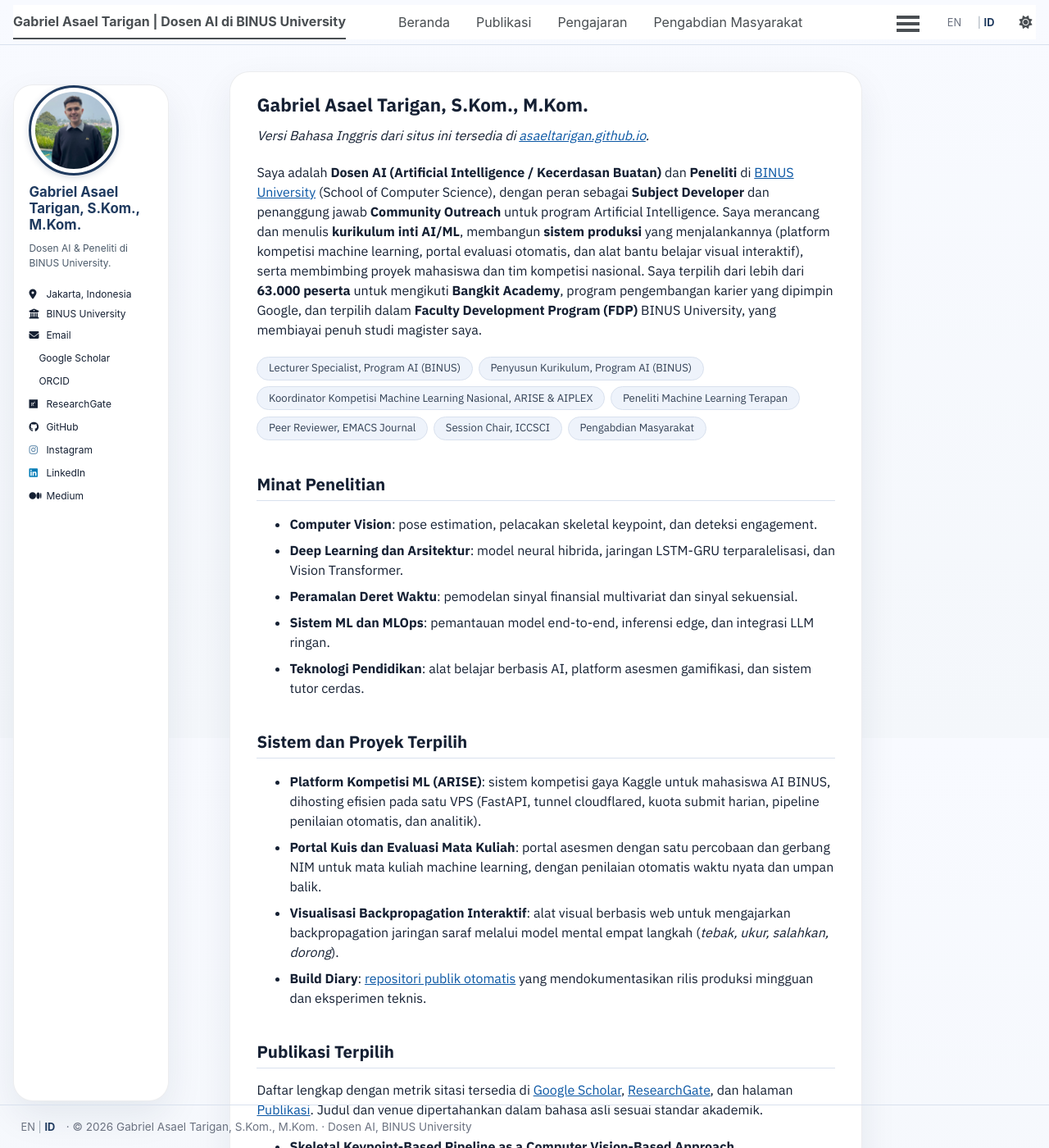
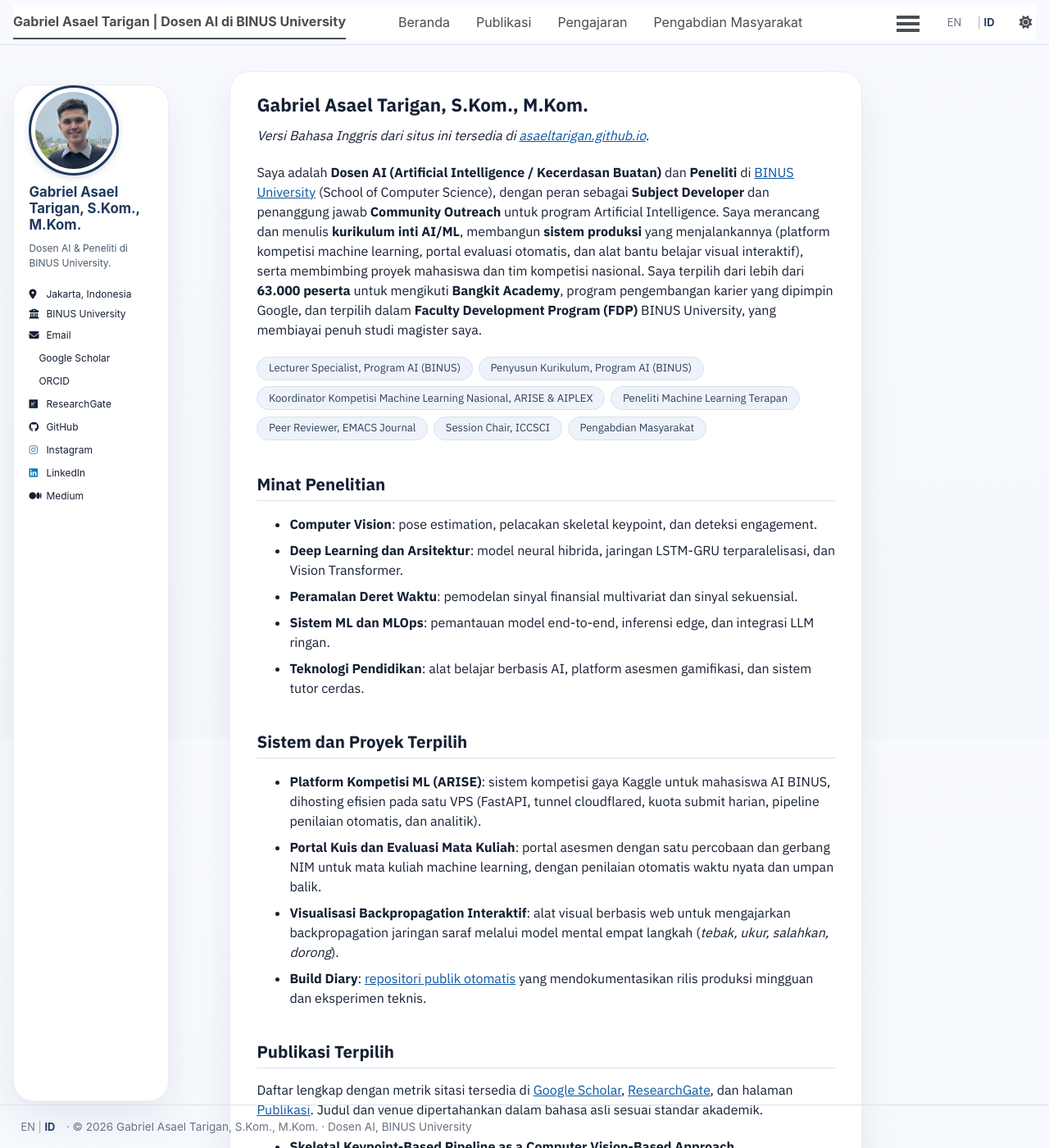
Before and after one commit to asaeltarigan/id, a Jekyll site: the page built from _pages/about.md, in a window 1280 px wide and 1400 px high. Shown: the whole window at 82% size. Built offline with Jekyll 4.4.1, drawn with Linux system fonts in a browser that asks for light colours; a style sheet for code colours, icons or effects is not loaded.

Commit message:
Avatar: potong ulang foto profil (fokus kepala-bahu); object-fit: cover

```diff
--- a/_includes/head.html
+++ b/_includes/head.html
@@ -101,4 +101,4 @@
 <link rel="preconnect" href="https://fonts.gstatic.com" crossorigin>
 <link href="https://fonts.googleapis.com/css2?family=IBM+Plex+Sans:wght@400;500;600;700&display=swap" rel="stylesheet">
 <link rel="stylesheet" href="{{ base_path }}/assets/css/main.css">
-<link rel="stylesheet" href="{{ base_path }}/assets/css/custom.css?v=31">
+<link rel="stylesheet" href="{{ base_path }}/assets/css/custom.css?v=32">
--- a/assets/css/custom.css
+++ b/assets/css/custom.css
@@ -28,8 +28,9 @@ html[data-theme="dark"] {
   border: 3px solid var(--global-base-color, #1f3a5f);
   border-radius: 50%;
   box-shadow: 0 2px 8px rgba(31, 58, 95, 0.18);
-  width: 130px;
-  height: 130px;
+  width: 110px;
+  height: 110px;
+  object-fit: cover;
 }
 
 /* Sidebar: theme JS forces position:fixed which overlaps the footer on short
```
Also changed, not shown: images/profile.jpg.
